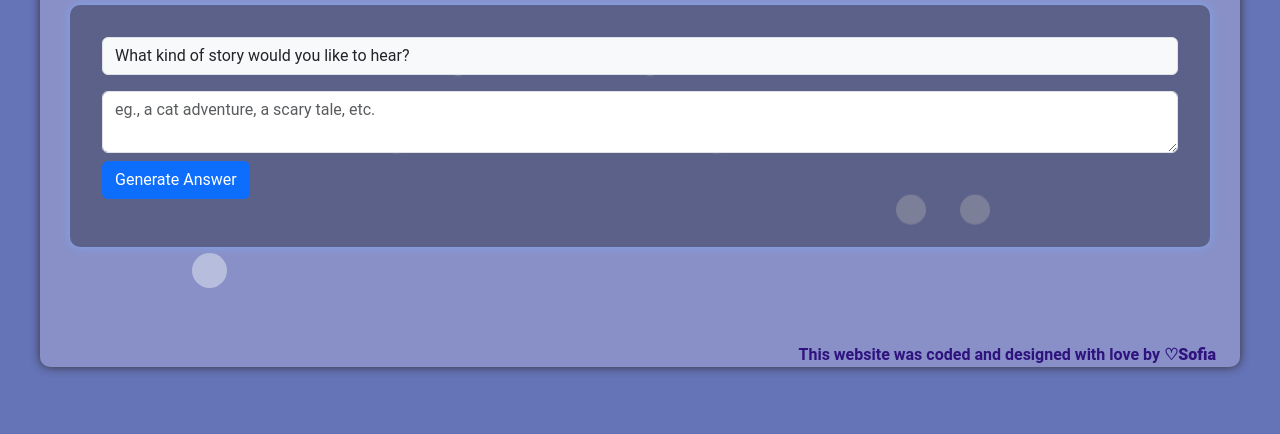
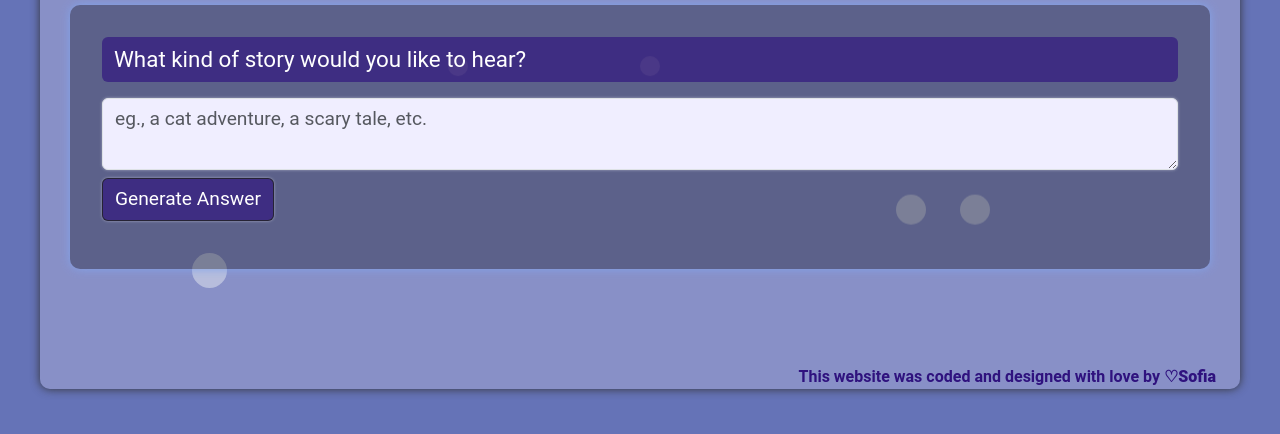
Before and after one commit to gltats/Storyella-AI-, a plain HTML site: page index.html in a window 1280 px wide. Shown: the part 182-616 px from the top of the page. Drawn offline with nearby package versions, Linux system fonts and the light colour scheme; a web font is replaced by a local one.

Commit message:
small css updates

```diff
--- a/style.css
+++ b/style.css
@@ -53,6 +53,30 @@ h1
 
 #ai-answer
 {
+	font-size: 1.2rem;
+}
+
+.input-group-text
+{
+	background: #2f127ea5;
+	color: white;
+	border: none;
+	font-size: 1.4rem;
+}
+
+#user-prompt
+{
+	background: #f0eeff;
+	color: #2f127ea5;
+	box-shadow: 0 0 3px 0 #d6d6de9c;
+	font-size: 1.2rem;
+}
+
+.btn
+{
+	background: #2f127ea5;
+	border: rgba(32, 33, 34, 0.788) 1px solid;
+	box-shadow: 0 0 3px 0 #d6d6de9c;
 	font-size: 1.2rem;
 }
 
```
